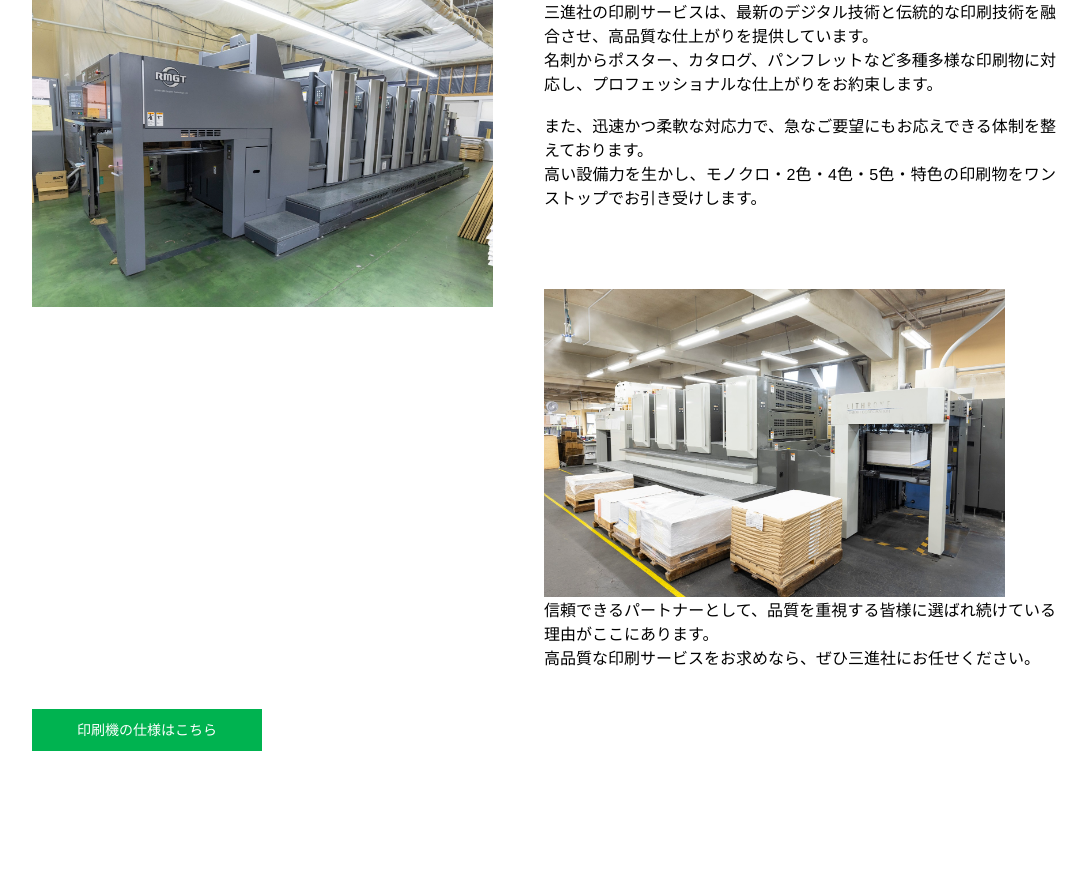
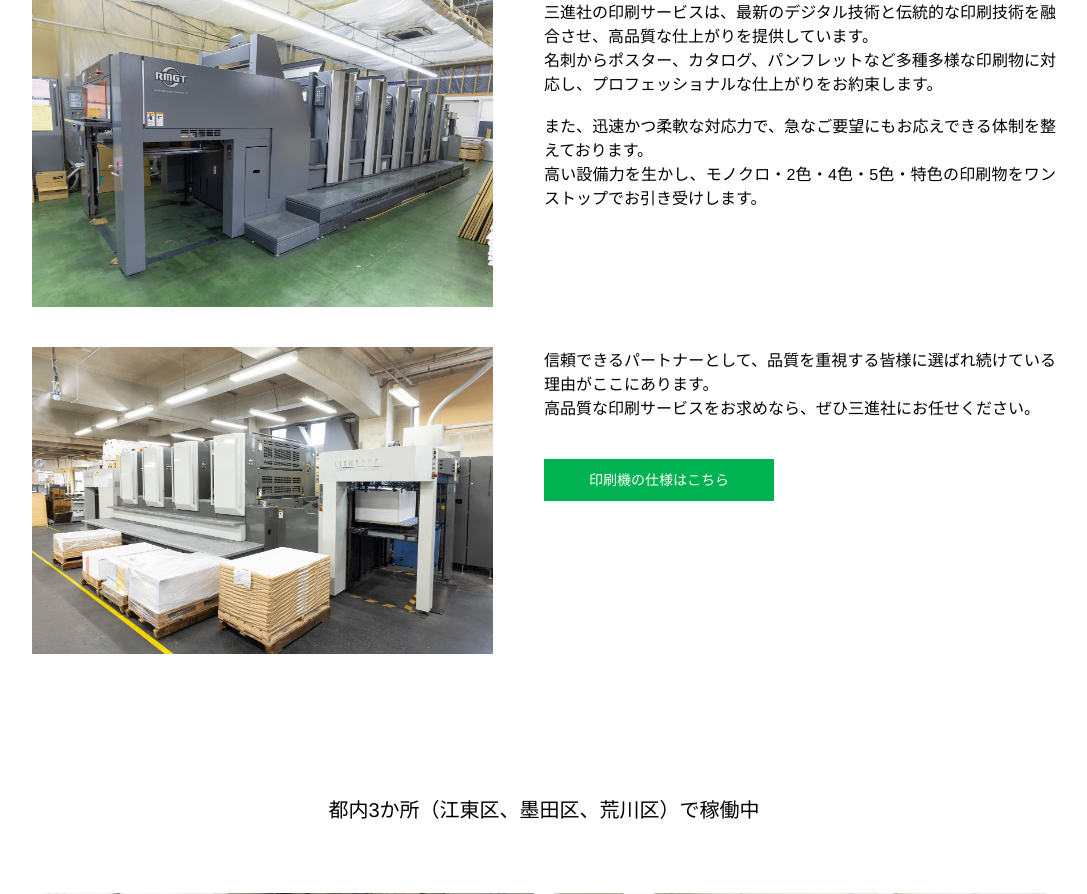
Before and after one commit to iolite-staff/sanshinsya.co.jp, a PHP site: page /print_service/print/index.html in a window 1280 px wide. Shown: the part 1235-2129 px from the top of the page, without its empty margins (96-1183 px from the left). Run offline with PHP 8.4, Linux system fonts and the light colour scheme; some web fonts are replaced.

Commit message:
css修正

```diff
--- a/css/screen_pc.css
+++ b/css/screen_pc.css
@@ -769,7 +769,8 @@ body>footer ul.bnr .bg02{
 	margin: 0 auto 80px;
 }
 #sub_contents_area.print_service section.sub_contents_main .float > div{
-	margin: 40px auto 80px;
+	margin: 40px auto;
+	display: flow-root;
 }
 #sub_contents_area.print_service section.sub_contents_main .float > div img{
 	width: 45%;
--- a/print_service/print/index.html
+++ b/print_service/print/index.html
@@ -6,7 +6,7 @@
 <meta name="keywords" content="">
 <meta name="viewport" content="width=device-width,initial-scale=1.0,minimum-scale=1.0">
 <meta name="format-detection" content="telephone=no, email=no, address=no">
-<title>印刷の流れ（印刷）｜株式会社三進社</title>
+<title>印刷｜株式会社三進社</title>
 <link rel="stylesheet" type="text/css" media="screen" href="../../css/screen.css">
 <link rel="stylesheet" type="text/css" media="screen and (max-width:767px)" href="../../css/screen_sp.css">
 <link rel="stylesheet" type="text/css" media="screen and (min-width:768px)" href="../../css/screen_pc.css">
```
Also changed, not shown: print_service/img/bookbinding_detail1.jpg (added), print_service/img/bookbinding_detail2.jpg (added), print_service/img/bookbinding_detail3.jpg (added), print_service/img/bookbinding_detail4.jpg (added), print_service/img/bookbinding_top.jpg (added), print_service/img/print_slider6.jpg (added), print_service/img/print_slider7.jpg (added).
